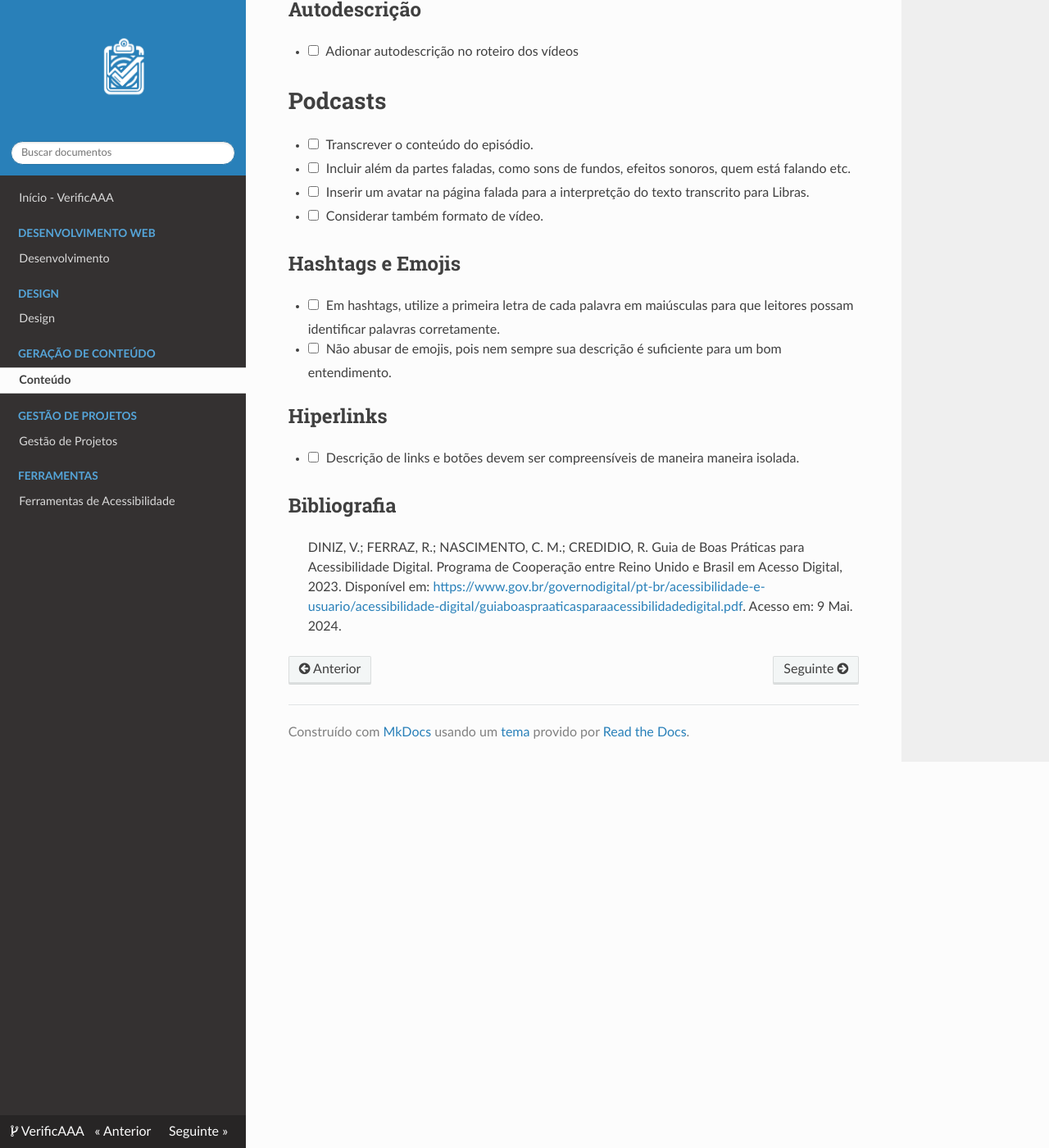
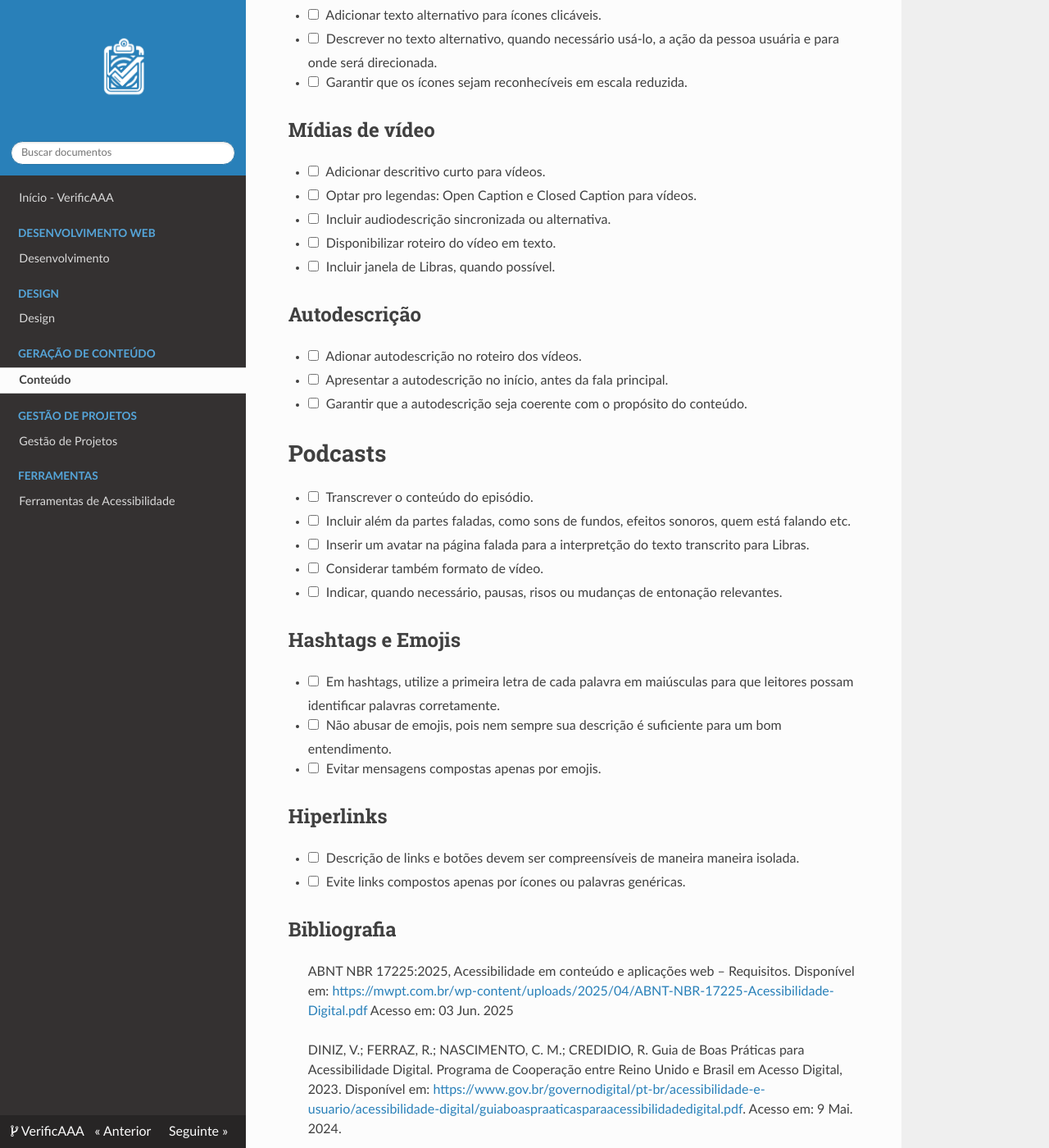
Before and after one commit to isacostaf/IHCGrupo05, an MkDocs documentation site: the page built from docs/geracaoConteudo/conteudo.md, in a window 1280 px wide and 1400 px high, scrolled down 1460 px. Shown: the whole window at 82% size. Built offline with MkDocs 1.6.1, drawn with Linux system fonts in a browser that asks for light colours; nearby versions of some CDN libraries; some of the changed text lies outside the part shown.

Commit message:
Complementando conteudo.md

```diff
--- a/docs/geracaoConteudo/conteudo.md
+++ b/docs/geracaoConteudo/conteudo.md
@@ -4,6 +4,9 @@
 
 ## Termos
 - [ ] Sempre utilize o termo "pessoas com deficiência" (PCD) e depois complemente: visual, física, intelectual, múltipla, pessoa  surda, pessoa cega, usuária de cadeira de rodas (cadeirante), tetraplégica, paraplégica, pessoa com nanismo, com baixa visão, pessoa autista, disléxica, neurodiversa ou neurodivergente.
+- [ ] Evite termos capacitistas (ex: "portador", "sofre de", "deficiente", "normal").
+- [ ] Prefira termos neutros e respeitosos que não infantilizem ou romantizem a deficiência.
+- [ ] Sempre atualize a terminologia conforme as diretrizes oficiais (ex: ONU, ABNT, MEC, Movimento PcD).
 
 ## Textos
 - [ ] Usar textos descomplicados e objetivos.
@@ -12,43 +15,58 @@
 - [ ] Usar pontuação adequada.
 - [ ] Evitar frases extensas (ideal é ter de 15 a 20 palavras).
 - [ ] Usar preferencialmente a ordem direta nas orações.
+- [ ] Evitar o uso de jargões técnicos ou explicar quando inevitáveis.
+- [ ] Dar preferência a voz ativa e evitar ambiguidade.
+- [ ] Criar títulos e subtítulos explicativos e hierarquizados.
 
 ## Descrição de imagens
 - [ ] Identificar o tipo de imagem e personagem (foto, ilustração, mapa, gráfico... e " o que / quem").
 - [ ] Localizar (onde).
 - [ ] Descrever a ação (o que faz, como faz).
 - [ ] Referenciar.
+- [ ] Descrever expressões faciais ou tons emocionais relevantes.
 
 ## Descrição de imagens complexas
 - [ ] Posicionar gráfico, quadrinhos, quadros e outras imagens compexas em um local separado.
 - [ ] Descrição sucinta no texto alternativo.
+- [ ] Oferecer versão textual equivalente da informação visual.
 
 ## Ícones
 - [ ] Adicionar iconografia.
 - [ ] Adicionar ícone e texto.
 - [ ] Adicionar texto alternativo para ícones clicáveis.
 - [ ] Descrever no texto alternativo, quando necessário usá-lo, a ação da pessoa usuária e para onde será direcionada.
+- [ ] Garantir que os ícones sejam reconhecíveis em escala reduzida.
 
 ## Mídias de vídeo
 - [ ] Adicionar descritivo curto para vídeos.
 - [ ] Optar pro legendas: Open Caption e Closed Caption para vídeos.
+- [ ] Incluir audiodescrição sincronizada ou alternativa.
+- [ ] Disponibilizar roteiro do vídeo em texto.
+- [ ] Incluir janela de Libras, quando possível.
 
 ## Autodescrição
-- [ ] Adionar autodescrição no roteiro dos vídeos
+- [ ] Adionar autodescrição no roteiro dos vídeos.
+- [ ] Apresentar a autodescrição no início, antes da fala principal.
+- [ ] Garantir que a autodescrição seja coerente com o propósito do conteúdo.
 
 # Podcasts
 - [ ] Transcrever o conteúdo do episódio.
 - [ ] Incluir além da partes faladas, como sons de fundos, efeitos sonoros, quem está falando etc.
 - [ ] Inserir um avatar na página falada para a interpretção do texto transcrito para Libras.
 - [ ] Considerar também formato de vídeo.
+- [ ] Indicar, quando necessário, pausas, risos ou mudanças de entonação relevantes.
 
 ## Hashtags e Emojis
 - [ ] Em hashtags, utilize a primeira letra de cada palavra em maiúsculas para que leitores possam identificar palavras corretamente.
 - [ ] Não abusar de emojis, pois nem sempre sua descrição é suficiente para um bom entendimento.
+- [ ] Evitar mensagens compostas apenas por emojis.
 
 ## Hiperlinks
 - [ ] Descrição de links e botões devem ser compreensíveis de maneira maneira isolada.
+- [ ] Evite links compostos apenas por ícones ou palavras genéricas.
 
 ## Bibliografia
+> </a> ABNT NBR 17225:2025, Acessibilidade em conteúdo e aplicações web – Requisitos. Disponível em: [https://mwpt.com.br/wp-content/uploads/2025/04/ABNT-NBR-17225-Acessibilidade-Digital.pdf](https://mwpt.com.br/wp-content/uploads/2025/04/ABNT-NBR-17225-Acessibilidade-Digital.pdf) Acesso em: 03 Jun. 2025
 
 > <a id="RP1" href="#TEC1"></a> DINIZ, V.; FERRAZ, R.; NASCIMENTO, C. M.; CREDIDIO, R. Guia de Boas Práticas para Acessibilidade Digital. Programa de Cooperação entre Reino Unido e Brasil em Acesso Digital, 2023. Disponível em: [https://www.gov.br/governodigital/pt-br/acessibilidade-e-usuario/acessibilidade-digital/guiaboaspraaticasparaacessibilidadedigital.pdf](https://www.gov.br/governodigital/pt-br/acessibilidade-e-usuario/acessibilidade-digital/guiaboaspraaticasparaacessibilidadedigital.pdf). Acesso em: 9 Mai. 2024.
```
